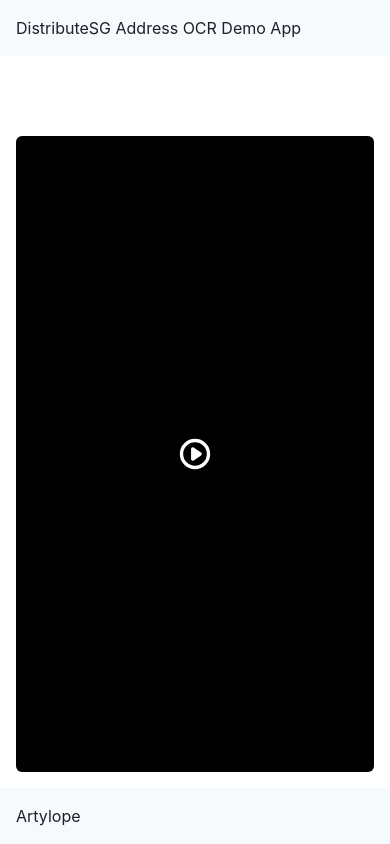
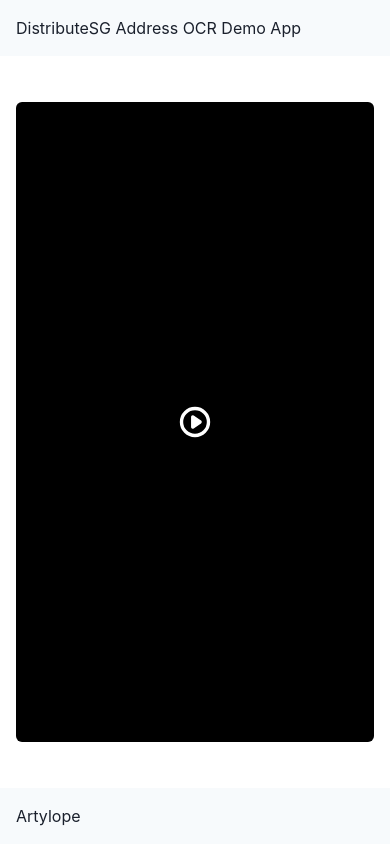
Before and after one commit to artylope/distribute-address-ocr, a Next.js app: page / in a window 390 px wide. Built offline with nearby package versions, Linux system fonts and the light colour scheme.

Commit message:
responsive boxes

```diff
--- a/src/app/page.tsx
+++ b/src/app/page.tsx
@@ -30,21 +30,22 @@ export default function Page() {
           display="flex"
           flexDirection="column"
           justifyContent="center"
+          alignItems="center"></Box>
+        <Box
+          display="flex"
+          flexGrow="1"
+          h="100%"
+          bg="white"
+          py="4"
+          overflow="hidden"
+          flexDirection="column"
+          justifyContent="center"
           alignItems="center">
-          <Container maxW="container.xl" h={16}>
-            {recognizedText ? (
-              <Text align="center" mt={4}>
-                {recognizedText}
-              </Text>
-            ) : (
-              ''
-            )}
-          </Container>
-        </Box>
-        <Box display="flex" flexGrow="1" bg="white" py="4">
           <Container
+            h="100%"
             maxW="container.xl"
             display="flex"
+            flexGrow="1"
             flexDirection="column"
             justifyContent="center"
             alignItems="center">
@@ -54,6 +55,15 @@ export default function Page() {
             />
           </Container>
         </Box>
+        <Container maxW="container.xl" bg="gray.100">
+          {recognizedText ? (
+            <Text align="center" mt={4}>
+              {recognizedText}
+            </Text>
+          ) : (
+            ''
+          )}
+        </Container>
         <Box bg="gray.50" py="4">
           <Container maxW="container.xl">
             <Text>Artylope</Text>
--- a/src/components/WebcamBox.js
+++ b/src/components/WebcamBox.js
@@ -55,14 +55,15 @@ const WebcamBox = ({ recognizedText, setRecognizedText }) => {
       w="100%"
       h="100%"
       maxW="container.2xl"
-      maxH="container.2xl"
+      maxH="640"
       bg="black"
       rounded="md"
       position="relative"
       display="flex"
       justifyContent="center"
       alignItems="center"
-      overflow="hidden">
+      overflow="hidden"
+      flexGrow="1">
       {isCameraOn ? (
         <Webcam
           audio={false}
```
